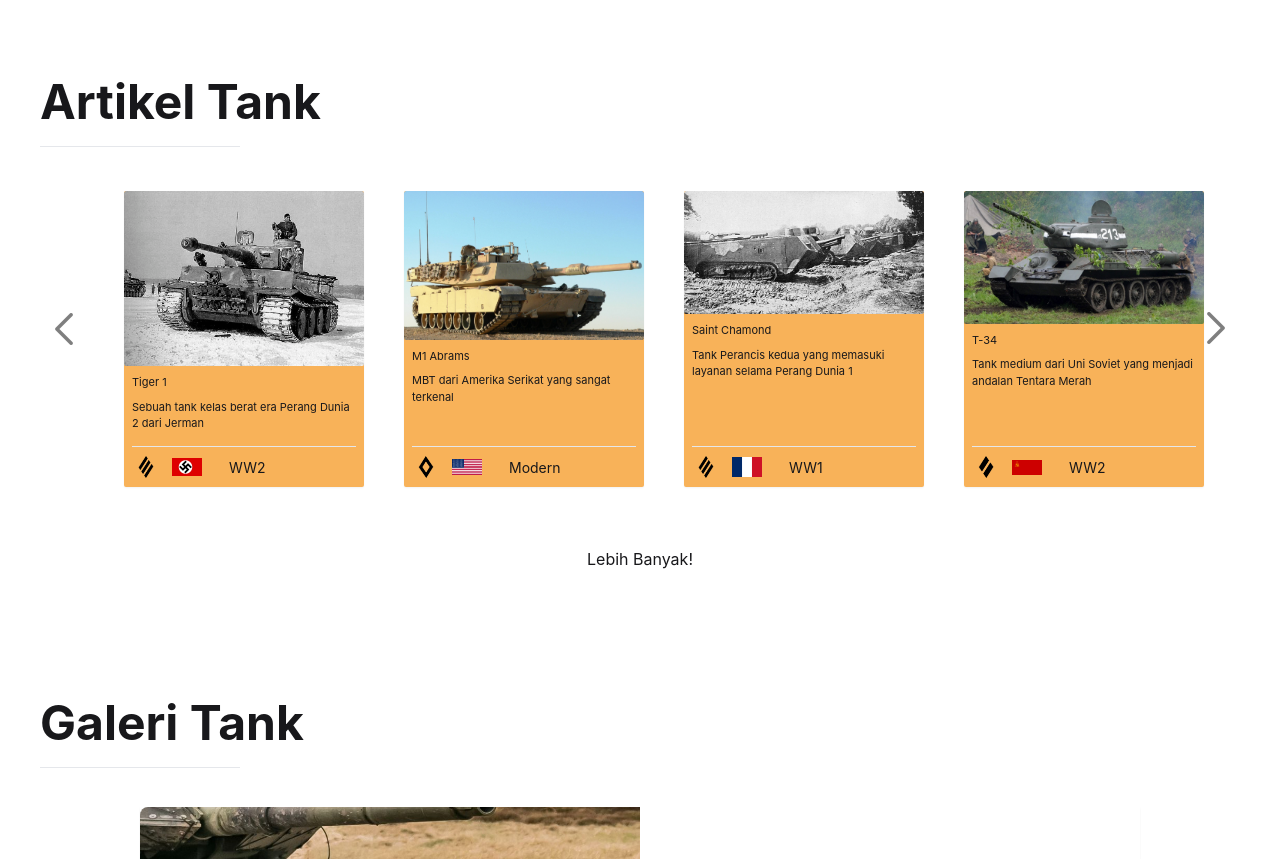
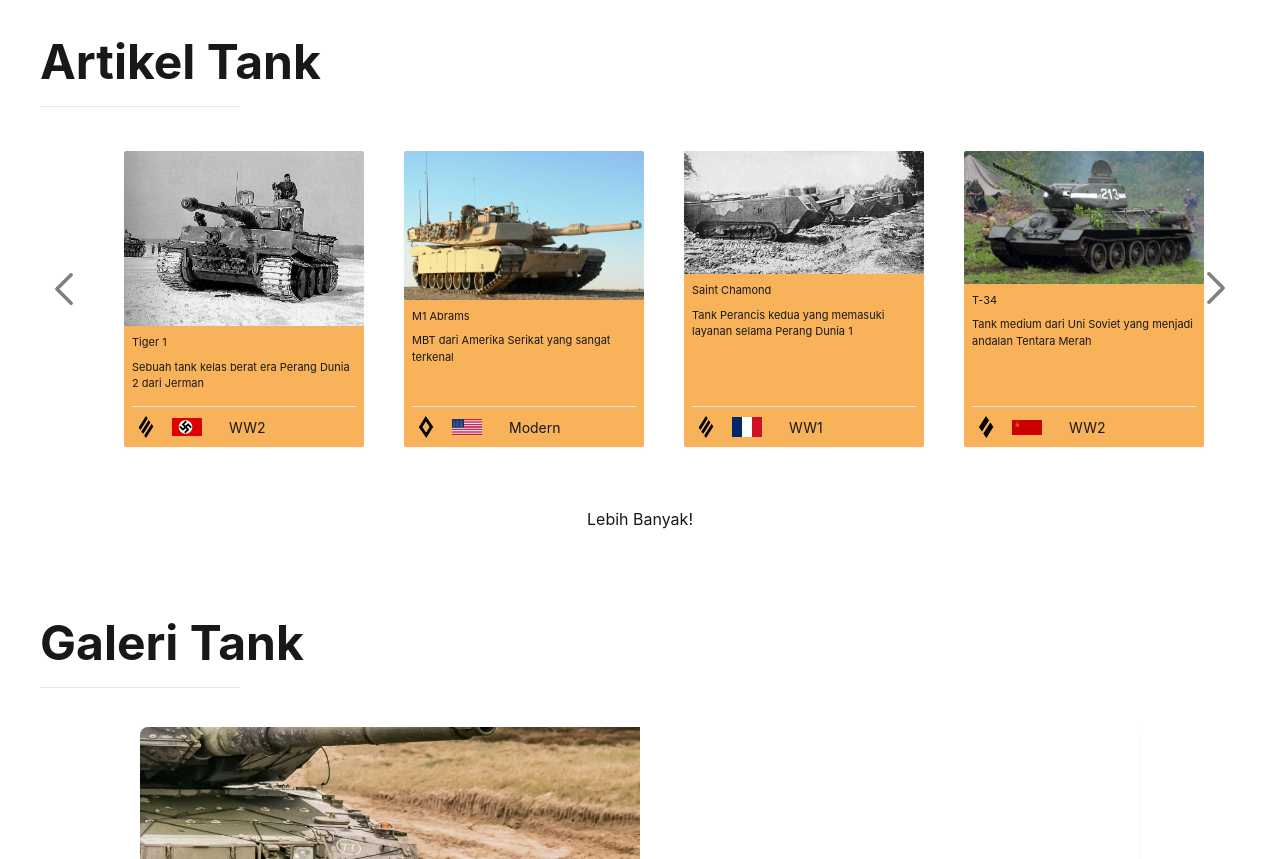
Before and after one commit to M-Ari-ZM/Tank-Pedia, a website: page home.html in a window 1280 px wide. Shown: the part 802-1661 px from the top of the page. Drawn offline with nearby package versions, Linux system fonts and the light colour scheme.

Commit message:
Fix layout

```diff
--- a/home.html
+++ b/home.html
@@ -214,7 +214,7 @@
     </section>
 
     <!-- Article -->
-    <section class="article p-10 py-20" id="article">
+    <section class="article p-10" id="article">
       <h1 class="font-bold text-5xl mb-5">Artikel Tank</h1>
       <hr class="w-50" />
 
```
